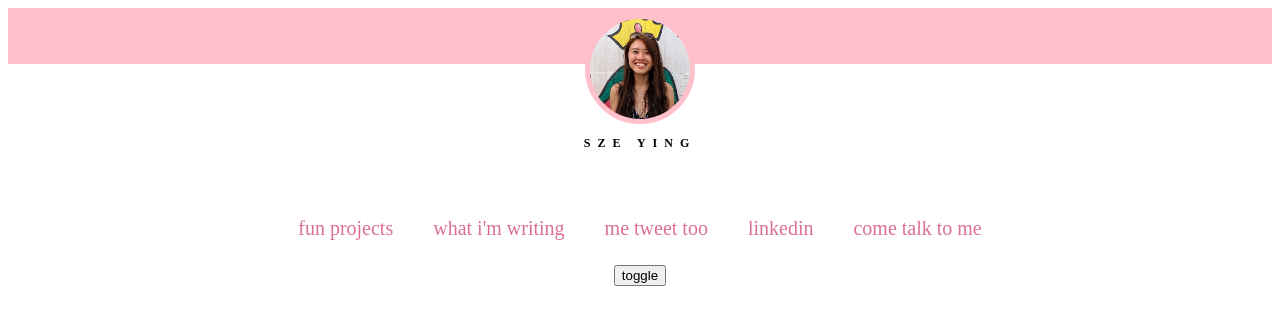
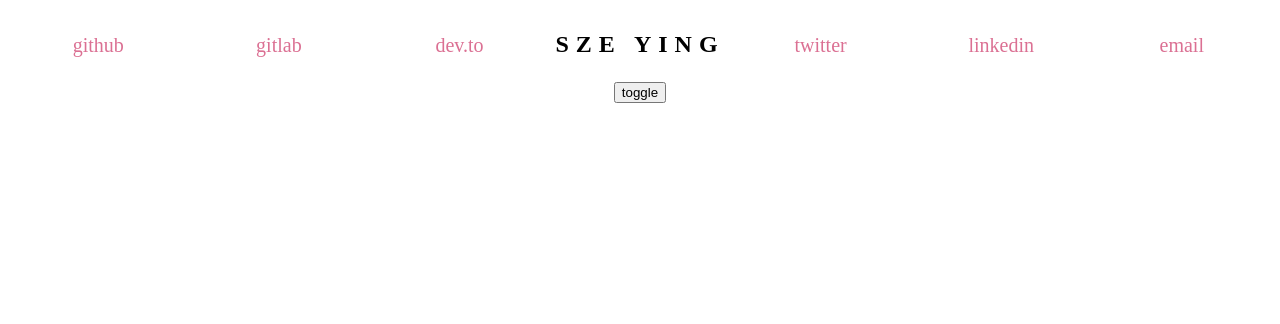
Before and after one commit to szenius/szeying.codes, a React (Create React App) app: page / in a window 1280 px wide. Both pictures are taken after a click on the button "toggle". Shown: the top 324 px of the page. Built offline with nearby package versions, Linux system fonts and the light colour scheme; the HTML template or start-up script is replaced by a standard one.

Commit message:
feat: added collapsed profile view

```diff
--- a/src/components/profile/Profile.jsx
+++ b/src/components/profile/Profile.jsx
@@ -1,21 +1,6 @@
 import React from 'react';
-import {ProfileLink} from './ProfileLink';
-
-export const Profile = ({isProfileExpanded}) => (
-  <>
-    <div class={'profile-header'.concat(isProfileExpanded ? '' : ' collapsed')} />
-    <div class={'profile-icon'.concat(isProfileExpanded ? '' : ' collapsed')} />
-    <h1 class={'profile-name'.concat(isProfileExpanded ? '' : ' collapsed')}>SZE YING</h1>
-    <p class={'profile-nickname'.concat(isProfileExpanded ? '' : ' hidden')}>aka @szenius</p>
-    <span class={'profile-emoji'.concat(isProfileExpanded ? '' : ' hidden')} role="img" aria-label="SG">
-      🌻 💻 🇸🇬
-    </span>
-    <div>
-      <ProfileLink url={'https://github.com/szenius'} text="fun projects" isProfileExpanded={isProfileExpanded} />
-      <ProfileLink url={'https://dev.to/szenius'} text="what i'm writing" isProfileExpanded={isProfileExpanded} />
-      <ProfileLink url={'https://twitter.com/szenius'} text="me tweet too" isProfileExpanded={isProfileExpanded} />
-      <ProfileLink url={'https://linkedin.com/in/sze-ying-ting'} text="linkedin" isProfileExpanded={isProfileExpanded} />
-      <ProfileLink url={'mailto:ting.szeying@gmail.com'} text="come talk to me" isProfileExpanded={isProfileExpanded} />
-    </div>
-  </>
-);
+import {ProfileExpanded} from './ProfileExpanded';
+import {ProfileCollapsed} from './ProfileCollapsed';
+import './profile.css';
+export const Profile = ({isProfileExpanded}) =>
+  isProfileExpanded ? <ProfileExpanded /> : <ProfileCollapsed />;
--- /dev/null
+++ b/src/components/profile/ProfileCollapsed.jsx
@@ -0,0 +1,34 @@
+import React from 'react';
+import {ProfileLink} from './ProfileLink';
+
+export const ProfileCollapsed = () => (
+  <>
+    <div class="profile-banner">
+      <div class="profile-banner-wrapper">
+        <ProfileLink url="https://github.com/szenius" text="github" className="profile-link inline" />
+      </div>
+      <div class="profile-banner-wrapper">
+        <ProfileLink url="https://gitlab.com/szenius" text="gitlab" className="profile-link inline" />
+      </div>
+      <div class="profile-banner-wrapper">
+        <ProfileLink url="https://dev.to/szenius" text="dev.to" className="profile-link inline" />
+      </div>
+      <div class="profile-banner-wrapper">
+        <h2 class="profile-name collapsed">SZE YING</h2>
+      </div>
+      <div class="profile-banner-wrapper">
+        <ProfileLink url="https://twitter.com/szenius" text="twitter" className="profile-link inline" />
+      </div>
+      <div class="profile-banner-wrapper">
+        <ProfileLink
+          url="https://linkedin.com/in/sze-ying-ting"
+          text="linkedin"
+          className="profile-link inline"
+        />
+      </div>
+      <div class="profile-banner-wrapper">
+        <ProfileLink url="mailto:ting.szeying@gmail.com" text="email" className="profile-link inline " />
+      </div>
+    </div>
+  </>
+);
--- /dev/null
+++ b/src/components/profile/ProfileExpanded.jsx
@@ -0,0 +1,21 @@
+import React from 'react';
+import {ProfileLink} from './ProfileLink';
+
+export const ProfileExpanded = () => (
+  <>
+    <div class="profile-header" />
+    <div class="profile-icon" />
+    <h1 class="profile-name">SZE YING</h1>
+    <p class="profile-nickname">aka @szenius</p>
+    <span class="profile-emoji" role="img" aria-label="SG">
+      🌻 💻 🇸🇬
+    </span>
+    <div>
+      <ProfileLink url="https://github.com/szenius" text="fun projects" className="profile-link" />
+      <ProfileLink url="https://dev.to/szenius" text="what i'm writing" className="profile-link" />
+      <ProfileLink url="https://twitter.com/szenius" text="me tweet too" className="profile-link" />
+      <ProfileLink url="https://linkedin.com/in/sze-ying-ting" text="linkedin" className="profile-link" />
+      <ProfileLink url="mailto:ting.szeying@gmail.com" text="come talk to me" className="profile-link" />
+    </div>
+  </>
+);
--- a/src/components/profile/ProfileLink.jsx
+++ b/src/components/profile/ProfileLink.jsx
@@ -1,9 +1,9 @@
 import React from 'react';
 
-export const ProfileLink = ({url, text, isProfileExpanded}) => (
+export const ProfileLink = ({url, text, className}) => (
   <a
     href={url}
-    class={'profile-link'.concat(isProfileExpanded ? '' : ' inline')}
+    class={className}
     rel="noopener noreferrer"
     target="_blank"
   >
--- /dev/null
+++ b/src/components/profile/profile.css
@@ -0,0 +1,86 @@
+.profile-header {
+  width: 100%;
+  background-color: pink;
+  height: 25vh;
+}
+
+.profile-banner {
+  display: flex;
+  flex-direction: row;
+  justify-content: space-evenly;
+  align-items: baseline;
+}
+
+.profile-icon {
+  margin-top: -100px;
+  width: 200px;
+  height: 200px;
+  background-image: url('../../images/pp.jpeg');
+  background-position: 60% 45%;
+  background-size: 160%;
+  display: inline-block;
+  border: 10px solid pink;
+  border-radius: 50%;
+  background-color: pink;
+}
+
+.profile-name {
+  letter-spacing: 7px;
+  padding-bottom: 0;
+  margin-bottom: 0;
+}
+
+.profile-name.collapsed {
+  margin-top: 10px;
+  margin: 0;
+}
+
+.profile-nickname {
+  margin-top: 0;
+  padding-top: 0;
+  line-height: 80%;
+  color: DarkSlateGray;
+}
+
+.profile-emoji {
+  line-height: 70px;
+  font-size: 20px;
+  margin-top: 0;
+  padding-top: 0;
+  display: block;
+}
+
+.profile-banner-wrapper {
+  width: 200px;
+}
+
+.profile-link,
+.profile-link:active,
+.profile-link:visited {
+  line-height: 170%;
+  font-size: 20px;
+  display: block;
+  color: palevioletred;
+  text-decoration: none;
+  font-weight: 500;
+}
+
+.profile-link:hover,
+.profile-link:visited:hover {
+  color: gold;
+  font-weight: bolder;
+  letter-spacing: 2px;
+}
+
+.profile-link.inline,
+.profile-link.inline:active,
+.profile-link.inline:visited {
+  padding: 20px;
+}
+
+.profile-link.inline:hover,
+.profile-link.inline:visited:hover {
+  color: gold;
+  font-weight: bolder;
+  letter-spacing: 2px;
+}
--- a/src/css/global.css
+++ b/src/css/global.css
@@ -2,106 +2,6 @@
   text-align: center;
 }
 
-.profile-header {
-  width: 100%;
-  background-color: pink;
-  height: 25vh;
-}
-
-.profile-header.collapsed {
-  width: 100%;
-  background-color: pink;
-  height: 7vh;
-}
-
-.profile-icon {
-  margin-top: -100px;
-  width: 200px;
-  height: 200px;
-  background-image: url('../images/pp.jpeg');
-  background-position: 60% 45%;
-  background-size: 160%;
-  display: inline-block;
-  border: 10px solid pink;
-  border-radius: 50%;
-  background-color: pink;
-}
-
-.profile-icon.collapsed {
-  margin-top: -50px;
-  width: 100px;
-  height: 100px;
-  background-image: url('../images/pp.jpeg');
-  background-position: 60% 45%;
-  background-size: 160%;
-  display: inline-block;
-  border: 5px solid pink;
-  border-radius: 50%;
-  background-color: pink;
-}
-
-.profile-name {
-  letter-spacing: 7px;
-  padding-bottom: 0;
-  margin-bottom: 0;
-}
-
-.profile-name.collapsed {
-  letter-spacing: 7px;
-  padding-bottom: 0;
-  margin-bottom: 0;
-  font-size: 12px;
-}
-
-.profile-nickname {
-  margin-top: 0;
-  padding-top: 0;
-  line-height: 80%;
-  color: DarkSlateGray;
-}
-
-.hidden {
-  display: none;
-  visibility: hidden;
-}
-
-.profile-emoji {
-  line-height: 70px;
-  font-size: 20px;
-  margin-top: 0;
-  padding-top: 0;
+.profile {
   display: block;
 }
-
-.profile-link,
-.profile-link:active,
-.profile-link:visited {
-  line-height: 170%;
-  font-size: 20px;
-  display: block;
-  color: palevioletred;
-  text-decoration: none;
-  font-weight: 500;
-}
-
-.profile-link:hover,
-.profile-link:visited:hover {
-  color: gold;
-  font-weight: bolder;
-  letter-spacing: 2px;
-}
-
-.profile-link.inline,
-.profile-link.inline:active,
-.profile-link.inline:visited {
-  margin-top: -500px;
-  display: inline-block;
-  padding: 20px;
-}
-
-.profile-link.inline:hover,
-.profile-link.inline:visited:hover {
-  color: gold;
-  font-weight: bolder;
-  letter-spacing: 2px;
-}
```
